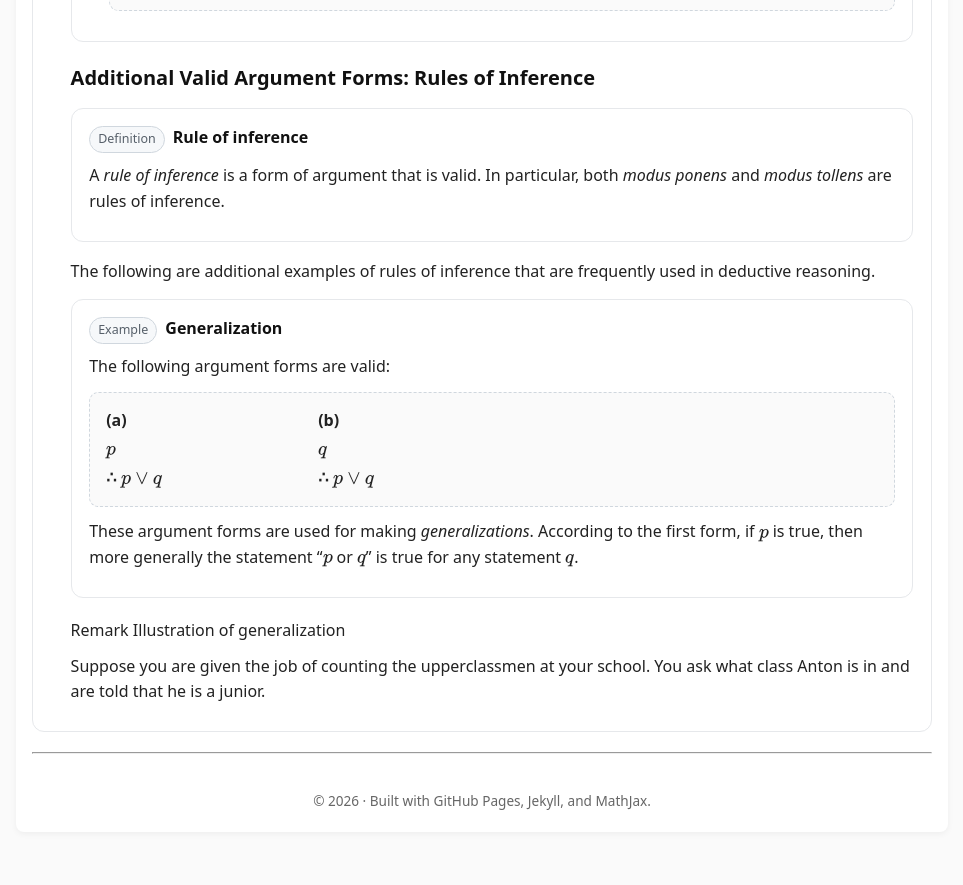
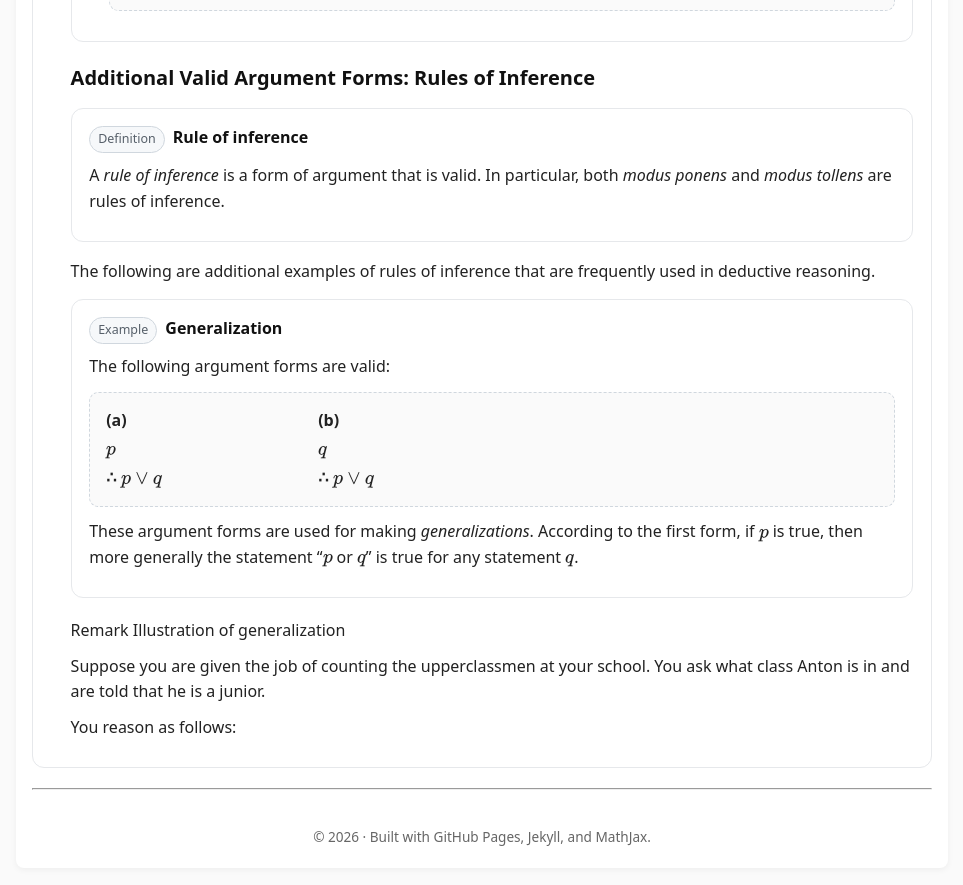
Before and after one commit to SaleemKamaludin/SaleemKamaludin.github.io, a Jekyll site: the page built from courses/comp1604/lecture-notes/lecture-01/index.md, in a window 1280 px wide and 900 px high, scrolled down 5791 px. Shown: the top 885 px of the window, without its empty margins (158-1121 px from the left). Built offline with Jekyll 4.4.1, drawn with Linux system fonts in a browser that asks for light colours; before the commit the page ends 6655 px from its top, so only the background shows below that.

Commit message:
Update index.md

```diff
--- a/courses/comp1604/lecture-notes/lecture-01/index.md
+++ b/courses/comp1604/lecture-notes/lecture-01/index.md
@@ -1909,3 +1909,17 @@ used in deductive reasoning.
   Suppose you are given the job of counting the upperclassmen at your school.
 You ask what class Anton is in and are told that he is a junior.
 </p>
+
+
+
+
+
+
+
+
+
+
+
+
+
+    <p>You reason as follows:</p>
```
